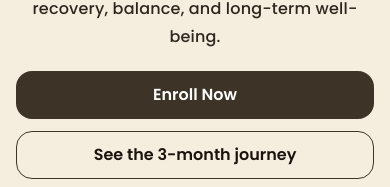
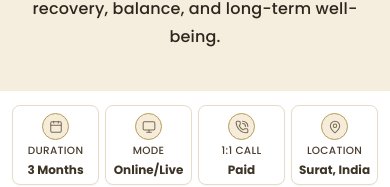
Before and after one commit to ladkrishnaronak/divines-wellness, a Next.js app: page / in a window 390 px wide. Shown: the part 663-850 px from the top of the page. Built offline with nearby package versions, Linux system fonts and the light colour scheme.

Commit message:
Hero video player, responsive layout; remove hero buttons

```diff
--- a/src/components/Hero.tsx
+++ b/src/components/Hero.tsx
@@ -1,4 +1,3 @@
-import Link from "next/link";
 import HeroVideo from "@/components/HeroVideo";
 
 // Mobile & tablet: video on top, text below (centered).
@@ -28,20 +27,6 @@ export default function Hero() {
           <p className="text-base font-medium leading-7 tracking-[0.2px] text-[#2e261c] md:text-[17px]">
             A personalised 3-month journey bringing together medical guidance, nutrition, yoga therapy, and mind coaching — thoughtfully designed to support those navigating autoimmune and lifestyle-related conditions, with a focus on recovery, balance, and long-term well-being.
           </p>
-          <div className="mt-1 flex w-full flex-col gap-3 sm:w-auto sm:flex-row">
-            <Link
-              href="/enroll"
-              className="flex min-h-12 items-center justify-center rounded-[16px] bg-[#3d3326] px-7 text-base font-semibold text-white transition-colors hover:bg-[#2a1f19]"
-            >
-              Enroll Now
-            </Link>
-            <Link
-              href="#journey"
-              className="flex min-h-12 items-center justify-center rounded-[16px] border-[1.5px] border-[#3d3326] px-7 text-base font-semibold text-[#1a140f] transition-colors hover:bg-[#3d3326] hover:text-white"
-            >
-              See the 3-month journey
-            </Link>
-          </div>
         </div>
       </div>
     </section>
```
